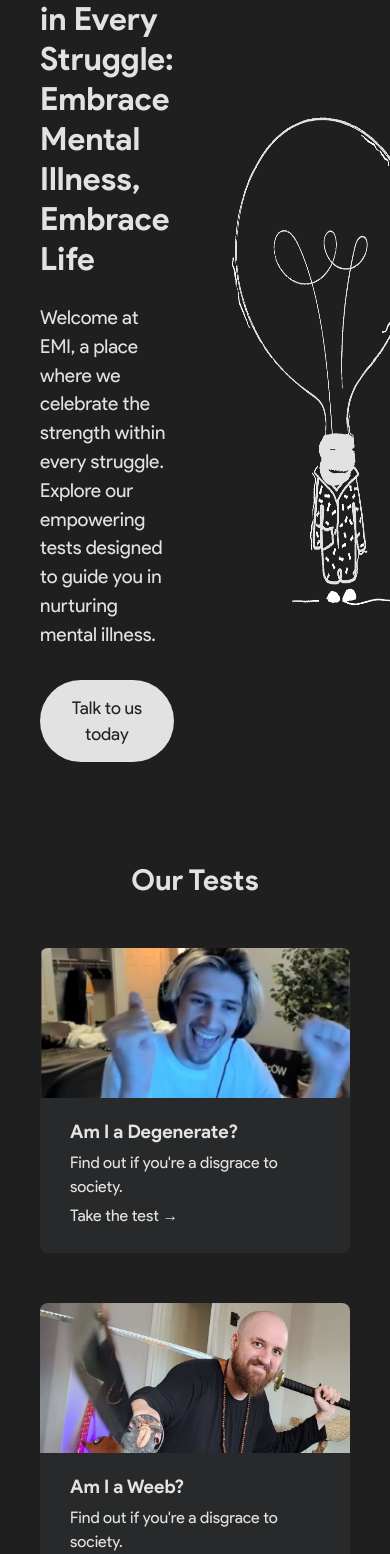
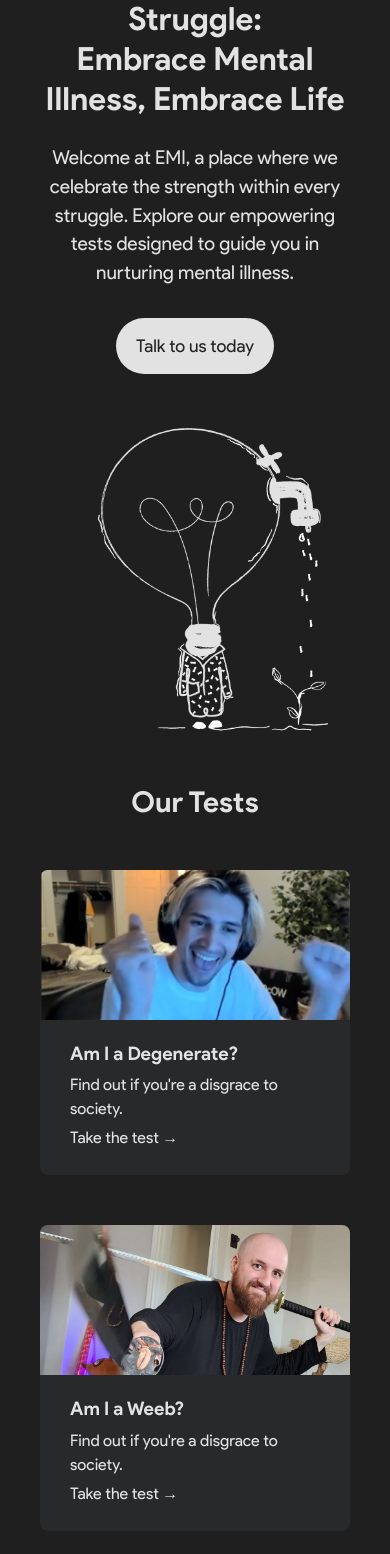
Before and after one commit to tyVespA/quiz-website-test-next, a Next.js app: page / in a window 390 px wide. Shown: the part 274-1828 px from the top of the page. Built offline with nearby package versions, Linux system fonts and the light colour scheme.

Commit message:
Add responsiveness

```diff
--- a/src/app/page.module.css
+++ b/src/app/page.module.css
@@ -55,3 +55,23 @@
   gap: 50px;
   padding-bottom: 40px;
 }
+
+/* MOBILE */
+
+@media screen and (max-width: 1000px) {
+  .hero {
+    flex-direction: column;
+    gap: 50px;
+
+    text-align: center;
+  }
+
+  .hero img {
+    object-fit: contain;
+    height: 100%;
+  }
+
+  .sectionTests {
+    padding-top: 50px;
+  }
+}
```
